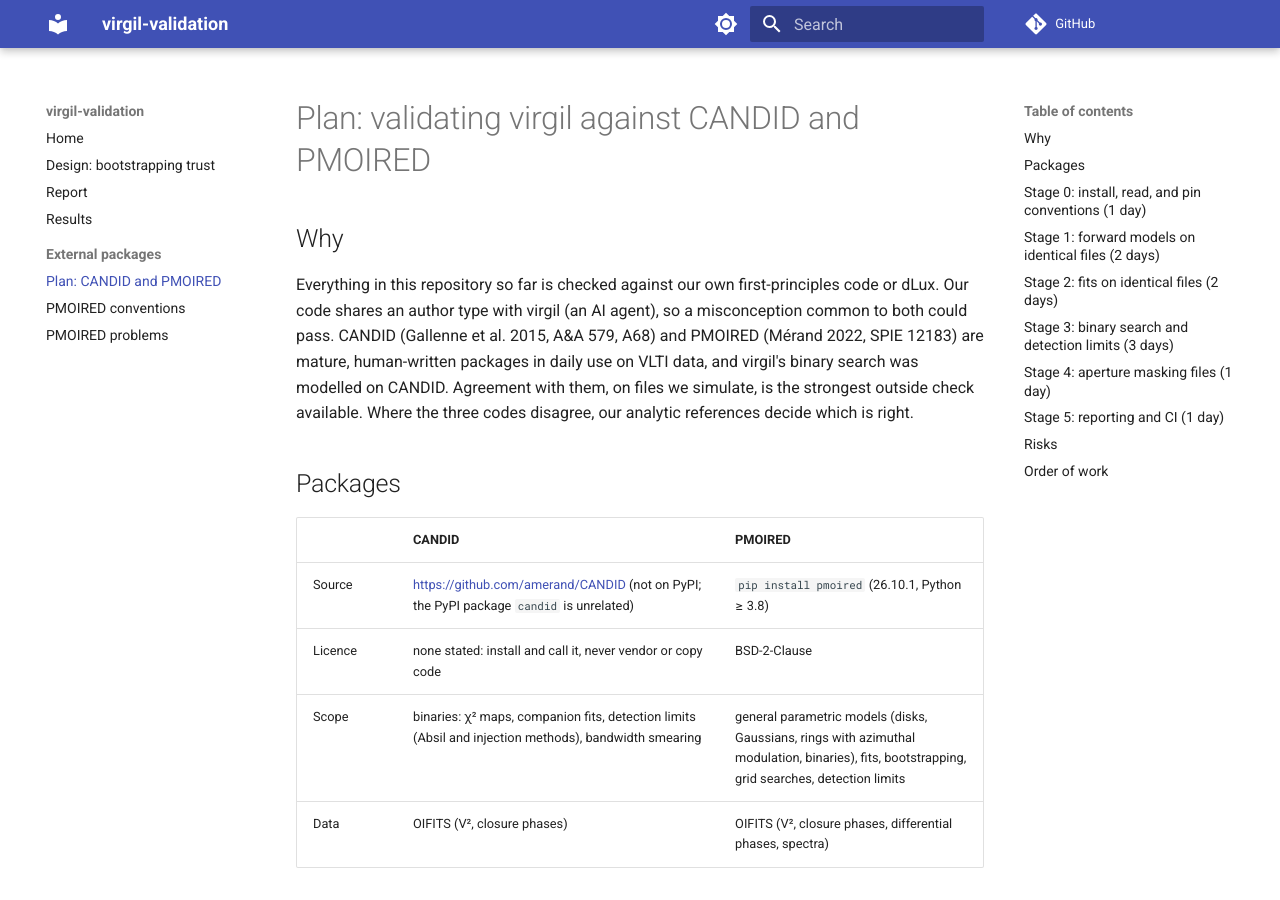
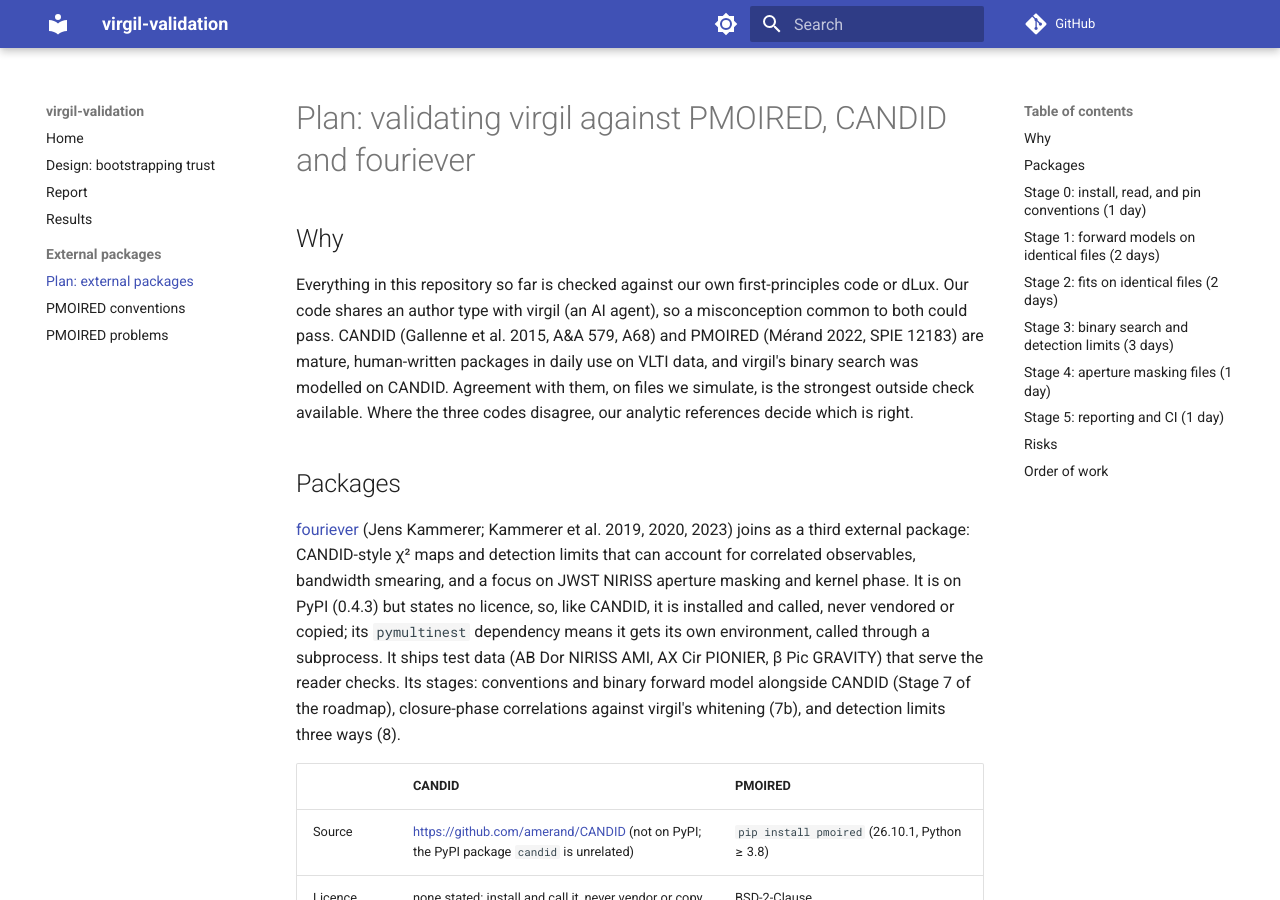
Before and after one commit to benjaminpope/virgil-validation, an MkDocs documentation site: the page built from docs/plan_external.md, in a window 1280 px wide and 900 px high. Built offline with MkDocs 1.6.1 and Material for MkDocs 9.7.7, drawn with Linux system fonts in a browser that asks for light colours; comment, search, counter and statistics services are not loaded.

Commit message:
Stage 0: green against virgil main; follow virgil#139's in-plane rim blur; rim covariances and pulls; findings 6-7
- finding 5 (virgil#135) is fixed: its strict xfail becomes a covariance
  test, fit_scene returns covariances for array-valued parameters, and the
  rim joins the noisy pull tests
- virgil#139 (T. De Prins) blurs ModulatedGaussianRim in the rim's plane:
  our references follow the documented definition (in_plane_blur_factor),
  the old definition stays as a negative control, and PMOIRED's
  blurred-ring profile (exp * I0) confirms it to 1e-9; modulated rims are
  a difference of definition, each package exact for its own
- per-PR CI pins virgil (VIRGIL_REF); weekly and manual runs test main
- markers registered in pyproject with --strict-markers
- findings 6 (fit from an exact optimum reports non-convergence) and 7
  (expanded priors switch fit to L-BFGS) recorded as strict xfails; the
  rim scene uses array-shaped priors
- plan_candid_pmoired.md -> plan_external.md with fouriever; fouriever
  added to the roots of trust

Co-Authored-By: Claude Opus 5.5 <noreply@anthropic.com>

```diff
--- a/docs/plan_candid_pmoired.md
+++ b/docs/plan_external.md
@@ -1,4 +1,4 @@
-# Plan: validating virgil against CANDID and PMOIRED
+# Plan: validating virgil against PMOIRED, CANDID and fouriever
 
 ## Why
 
@@ -12,6 +12,19 @@ files we simulate, is the strongest outside check available. Where the three
 codes disagree, our analytic references decide which is right.
 
 ## Packages
+
+[fouriever](https://github.com/kammerje/fouriever) (Jens Kammerer;
+Kammerer et al. 2019, 2020, 2023) joins as a third external package: CANDID-style
+χ² maps and detection limits that can account for correlated observables,
+bandwidth smearing, and a focus on JWST NIRISS aperture masking and kernel
+phase. It is on PyPI (0.4.3) but states no licence, so, like CANDID, it is
+installed and called, never vendored or copied; its `pymultinest`
+dependency means it gets its own environment, called through a subprocess.
+It ships test data (AB Dor NIRISS AMI, AX Cir PIONIER, β Pic GRAVITY) that
+serve the reader checks. Its stages: conventions and binary forward model
+alongside CANDID (Stage 7 of the roadmap), closure-phase correlations
+against virgil's whitening (7b), and detection limits three ways (8).
+
 
 | | CANDID | PMOIRED |
 | --- | --- | --- |
--- a/mkdocs.yml
+++ b/mkdocs.yml
@@ -35,6 +35,6 @@ nav:
   - Report: report.md
   - Results: results.md
   - External packages:
-      - "Plan: CANDID and PMOIRED": plan_candid_pmoired.md
+      - "Plan: external packages": plan_external.md
       - PMOIRED conventions: pmoired_conventions.md
       - PMOIRED problems: pmoired_notes.md
```
Also changed, not shown: README.md (+11 -9 lines), docs/design.md (+8 -6 lines), docs/pmoired_conventions.md (+1 -1 lines), docs/report.md (+13 -4 lines), pyproject.toml (+7 -0 lines), src/virgil_bridge/__init__.py (+18 -13 lines), 8 other files.
